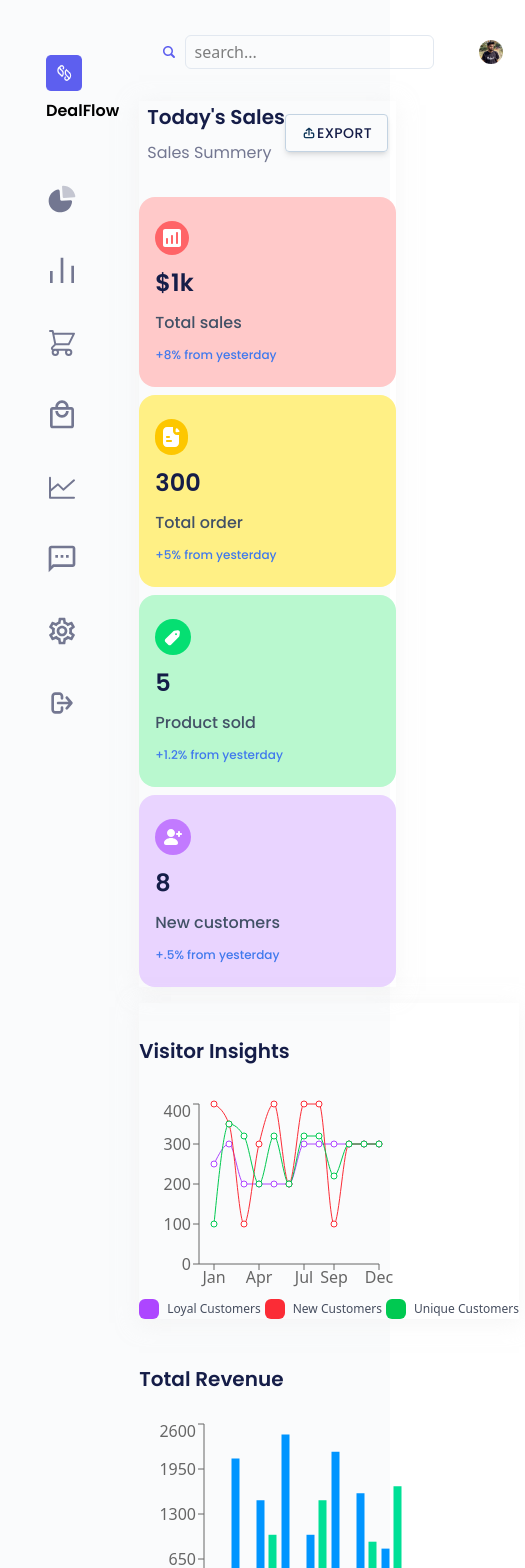
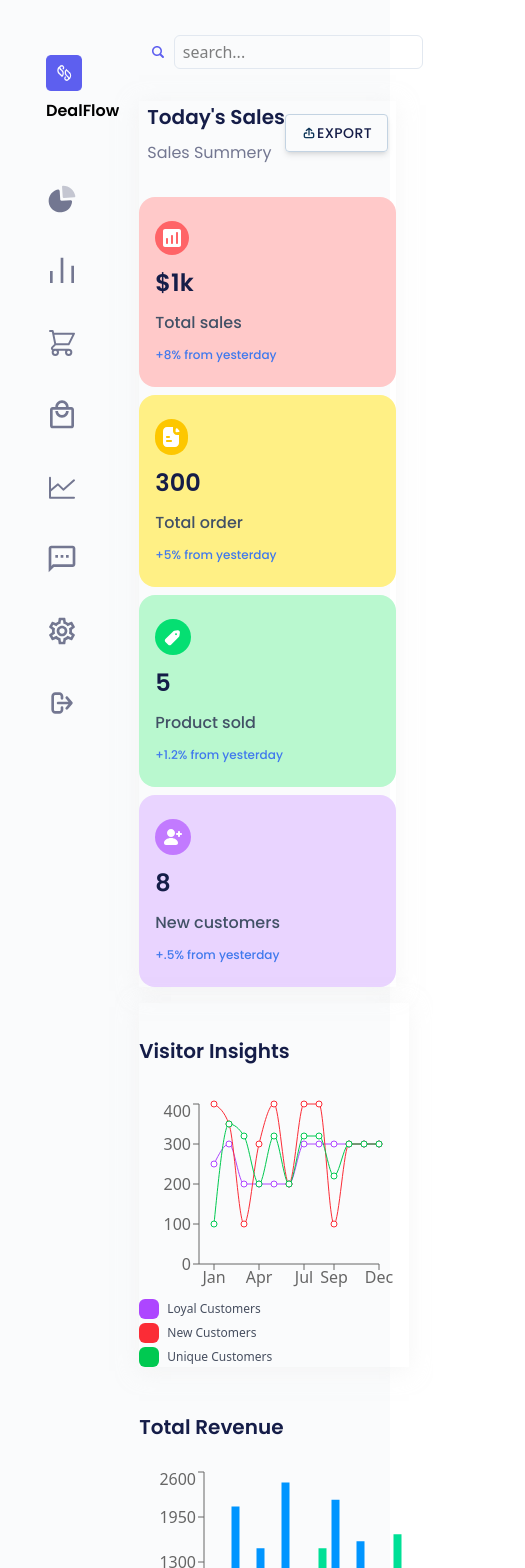
Before and after one commit to mehediweb01/sales-dashboard, a React (Vite) app: page / in a window 390 px wide. Shown: the top 1568 px of the page, 525 px wide, since content can reach past the window. Built offline with nearby package versions, Linux system fonts and the light colour scheme.

Commit message:
responsive check done

```diff
--- a/src/components/navbar/Navbar.jsx
+++ b/src/components/navbar/Navbar.jsx
@@ -25,7 +25,7 @@ const Navbar = () => {
       <div className="md:block hidden">
         <Language />
       </div>
-      <div className="flex gap-2">
+      <div className="gap-2 sm:flex hidden">
         <img
           src="/icons/notifications.svg"
           alt="notifications"
--- a/src/components/topProducts/TopProducts.jsx
+++ b/src/components/topProducts/TopProducts.jsx
@@ -13,14 +13,16 @@ import ListCard from "./ListCard";
 const classes = "!font-poppins !text-[13px] !leading-4 !text-secondary";
 const TopProducts = () => {
   return (
-    <div>
+    <div className="md:block hidden">
       <h2 className="text-blueDark text-xl font-poppins font-semibold leading-8 mb-8">
         Top Products
       </h2>
       <TableContainer
         component={Paper}
-        sx={{ borderRadius: 3, boxShadow: 3 }}
-        className="!w-[100%]"
+        sx={{
+          borderRadius: 3,
+          boxShadow: 3,
+        }}
       >
         <Table>
           <TableHead>
--- a/src/components/visitors/Visitor.jsx
+++ b/src/components/visitors/Visitor.jsx
@@ -8,7 +8,7 @@ const Visitor = () => {
         Visitor Insights
       </h1>
       <VisitorsCharts />
-      <div className="flex gap-1">
+      <div className="flex md:flex-row flex-col gap-1">
         <div className="flex gap-2 items-center">
           <div className="size-5 rounded-md bg-purple-500" />
           <h1 className="font-medium text-xs leading-[12.3px] text-[#464E5F]">
```
